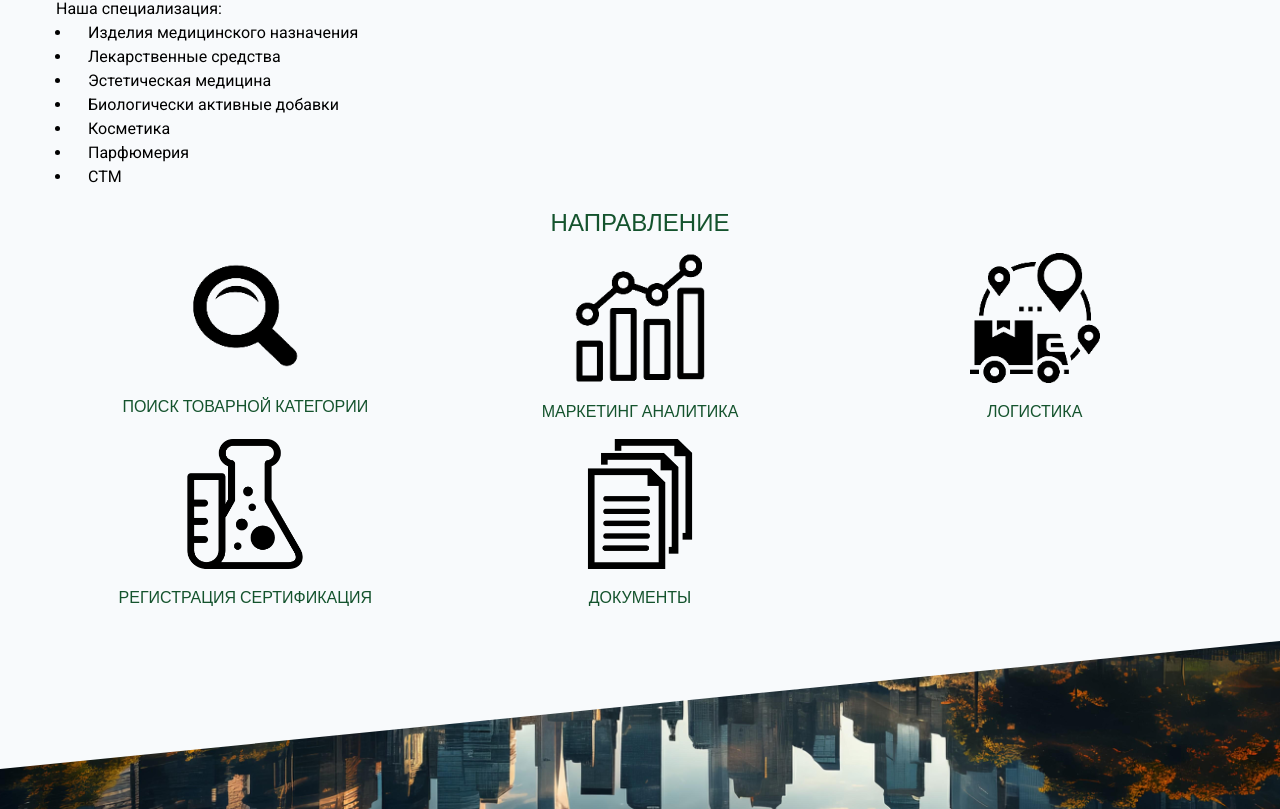
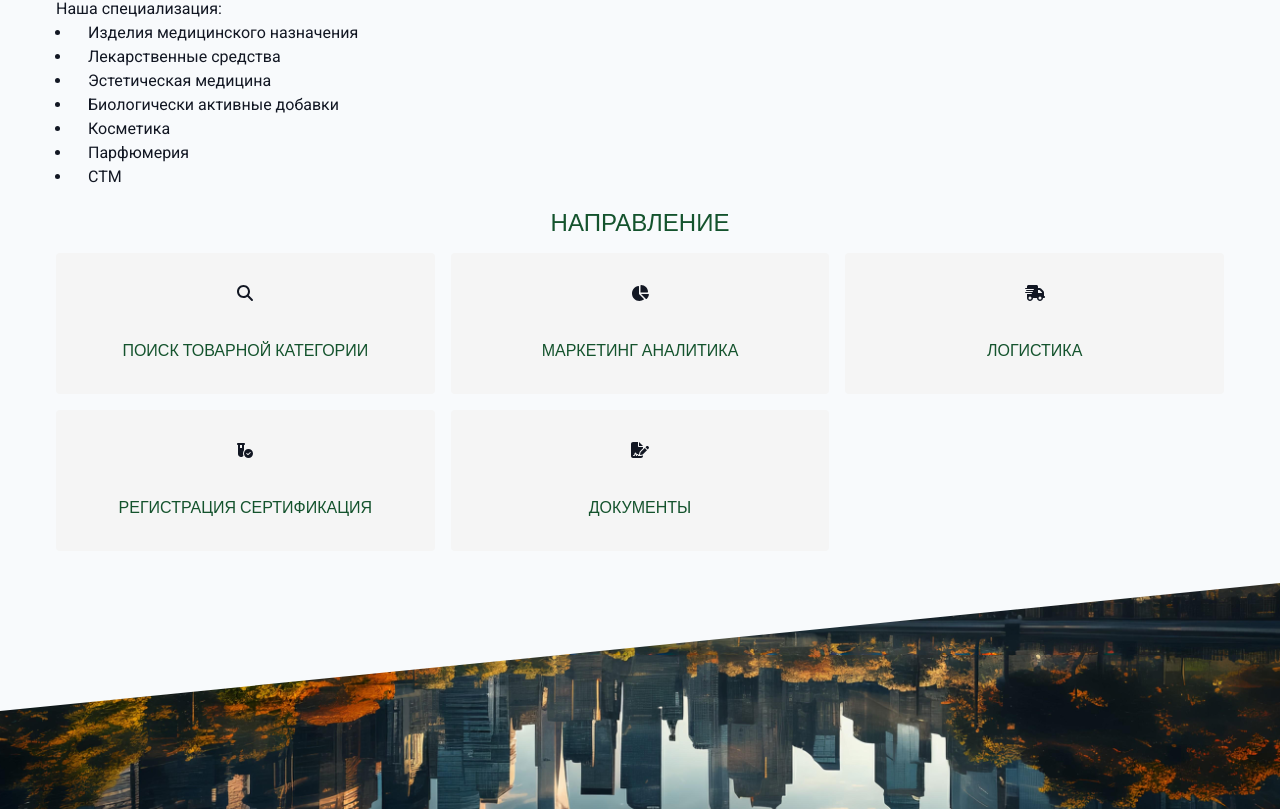
Before and after one commit to graduss/ella-web-site, a Next.js app: page /ru in a window 1280 px wide. Shown: the part 647-1456 px from the top of the page. Built offline with nearby package versions, Linux system fonts and the light colour scheme.

Commit message:
fixed icons

```diff
--- a/package.json
+++ b/package.json
@@ -9,6 +9,9 @@
     "lint": "next lint"
   },
   "dependencies": {
+    "@fortawesome/fontawesome-svg-core": "^6.5.2",
+    "@fortawesome/free-solid-svg-icons": "^6.5.2",
+    "@fortawesome/react-fontawesome": "^0.2.0",
     "classnames": "^2.5.1",
     "eslint": "^8.56.0",
     "eslint-config-next": "^14.1.0",
--- a/src/app/[locale]/layout.tsx
+++ b/src/app/[locale]/layout.tsx
@@ -7,9 +7,24 @@ import { Footer } from "@/components/Footer";
 import { Header } from "@/components/Header";
 import { LocaleConfig } from "@/locales";
 
+import { library } from '@fortawesome/fontawesome-svg-core';
+import {
+  faVialCircleCheck,
+  faMagnifyingGlass,
+  faChartPie,
+  faTruckFast,
+  faFileSignature
+} from '@fortawesome/free-solid-svg-icons';
+
+library.add(
+  faVialCircleCheck,
+  faMagnifyingGlass,
+  faChartPie,
+  faTruckFast,
+  faFileSignature
+);
+
 import "@/styles/index.css";
-
-
 
 const roboto = Roboto({ weight: ["700", "400", "500"], style: ["normal", "italic"], subsets: ["latin"] });
 const playfairDisplay = Playfair_Display({ subsets: ["latin"], weight: ["400", "500"], variable: "--playfair-display" })
--- a/src/components/servicies/ServiceItem.tsx
+++ b/src/components/servicies/ServiceItem.tsx
@@ -1,15 +1,17 @@
 import { TServiseItem } from "@/servicies";
 import { Link } from "@/locales";
 import { FC } from "react";
+import { IconProp } from "@fortawesome/fontawesome-svg-core";
 
 import style from "./style.module.scss"
+import { FontAwesomeIcon } from '@fortawesome/react-fontawesome';
 
-const ServiceItem:FC<TServiseItem> = ({ title, imageSrc, path }) => {
+const ServiceItem:FC<TServiseItem> = ({ title, path, icon }) => {
 
     return (
         <Link className={style.curd} href={path}>
             <div>
-                <img src={imageSrc} alt={title} />
+                <FontAwesomeIcon className={style.icon} icon={icon as IconProp} />
             </div>
             <label className="title text-center mt-4">
                 <h4>{title}</h4>
--- a/src/components/servicies/style.module.scss
+++ b/src/components/servicies/style.module.scss
@@ -3,9 +3,18 @@
 }
 
 .curd {
-    @apply flex flex-col items-center;
-
-    img {
-        @apply w-[130px];
+    @apply flex flex-col items-center p-8 bg-neutral-100 rounded;
+    &:hover {
+        path {
+            @apply fill-primary;
+        }
     }
 }
+
+.icon {
+    //width: 40px;
+    @apply w-16 pb-4;
+    path {
+        @apply fill-black;
+    }
+}
--- a/src/servicies/servceList.ts
+++ b/src/servicies/servceList.ts
@@ -1,40 +1,38 @@
-import { UrlObject } from "url";
-
 export type TServiseItem = {
     id: number;
     title: string;
     path:  string;
-    imageSrc: string;
+    icon: string;
 };
 export const serviceLirt: TServiseItem[] = [
     {
         id: 1,
         title: "Поиск товарной категории",
         path: "/service/product_search",
-        imageSrc: "/images/servicies/search.png",
+        icon: "fa-solid fa-magnifying-glass",
     },
     {
         id: 2,
         title: "Маркетинг аналитика",
         path: "/service/marketing_analytics",
-        imageSrc: "/images/servicies/analitics.png",
+        icon: "fa-solid fa-chart-pie",
     },
     {
         id: 3,
         title: "Логистика",
         path: "/service/logistics",
-        imageSrc: "/images/servicies/ligistics.png",
+        icon: "fa-solid fa-truck-fast",
     },
     {
         id: 4,
         title: "Регистрация сертификация",
         path: "/service/registration_certification",
-        imageSrc: "/images/servicies/registration.png",
+        icon: "fa-solid fa-vial-circle-check",
     },
     {
         id: 5,
         title: "Документы",
         path: "/service/documentation",
-        imageSrc: "/images/servicies/documents.png",
+        icon: "fa-solid fa-file-signature",
     }
 ];
--- a/src/styles/index.css
+++ b/src/styles/index.css
@@ -4,7 +4,7 @@
 
 @layer base {
   body {
-    @apply bg-cover bg-no-repeat bg-[url(/images/bg-image.jpg)] bg-center bg-fixed;
+    @apply bg-cover bg-no-repeat bg-[url(/images/bg-image.jpg)] bg-center bg-fixed text-black;
   }
 }
 
```
Also changed, not shown: 1 other file (tests, documents, lock files or other folders).
